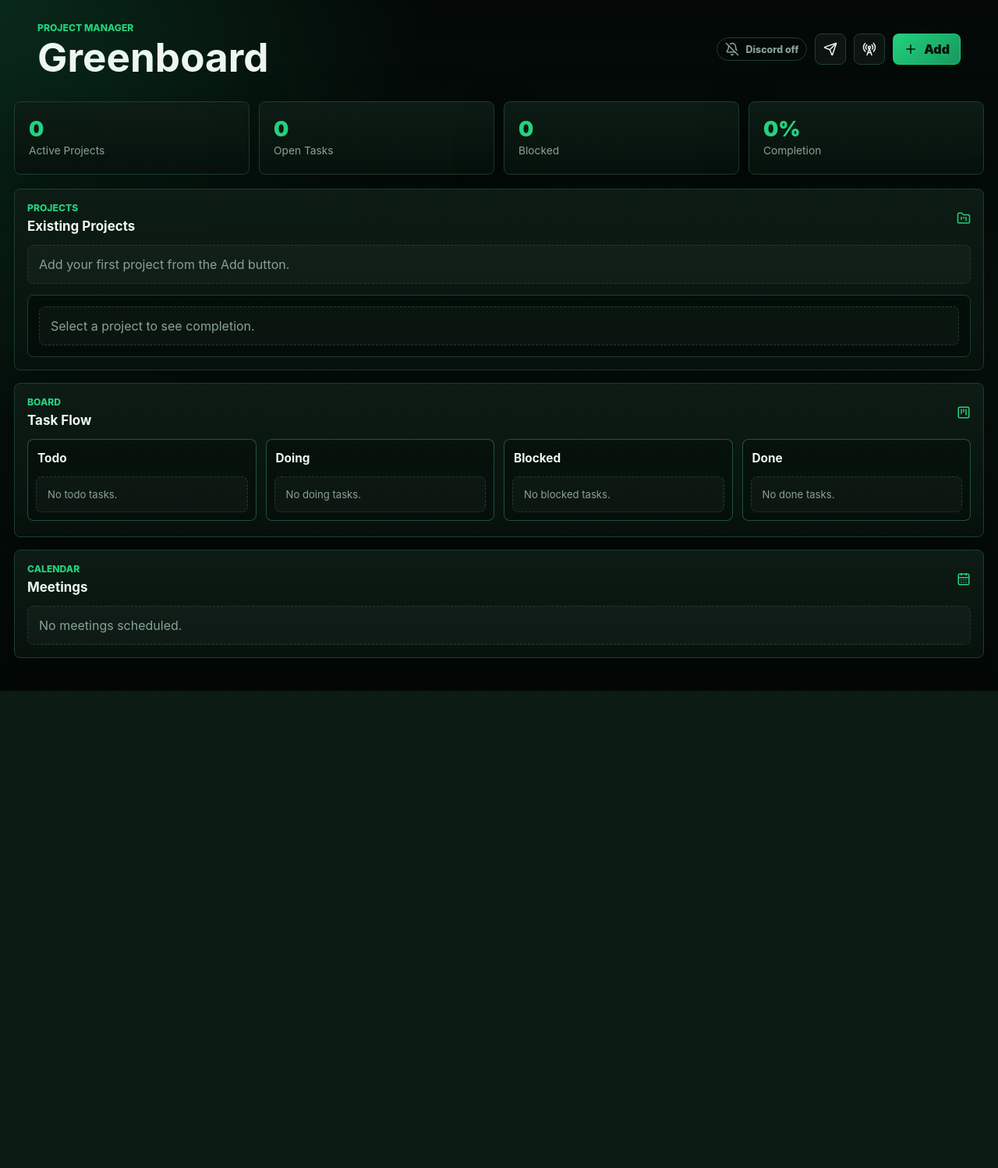
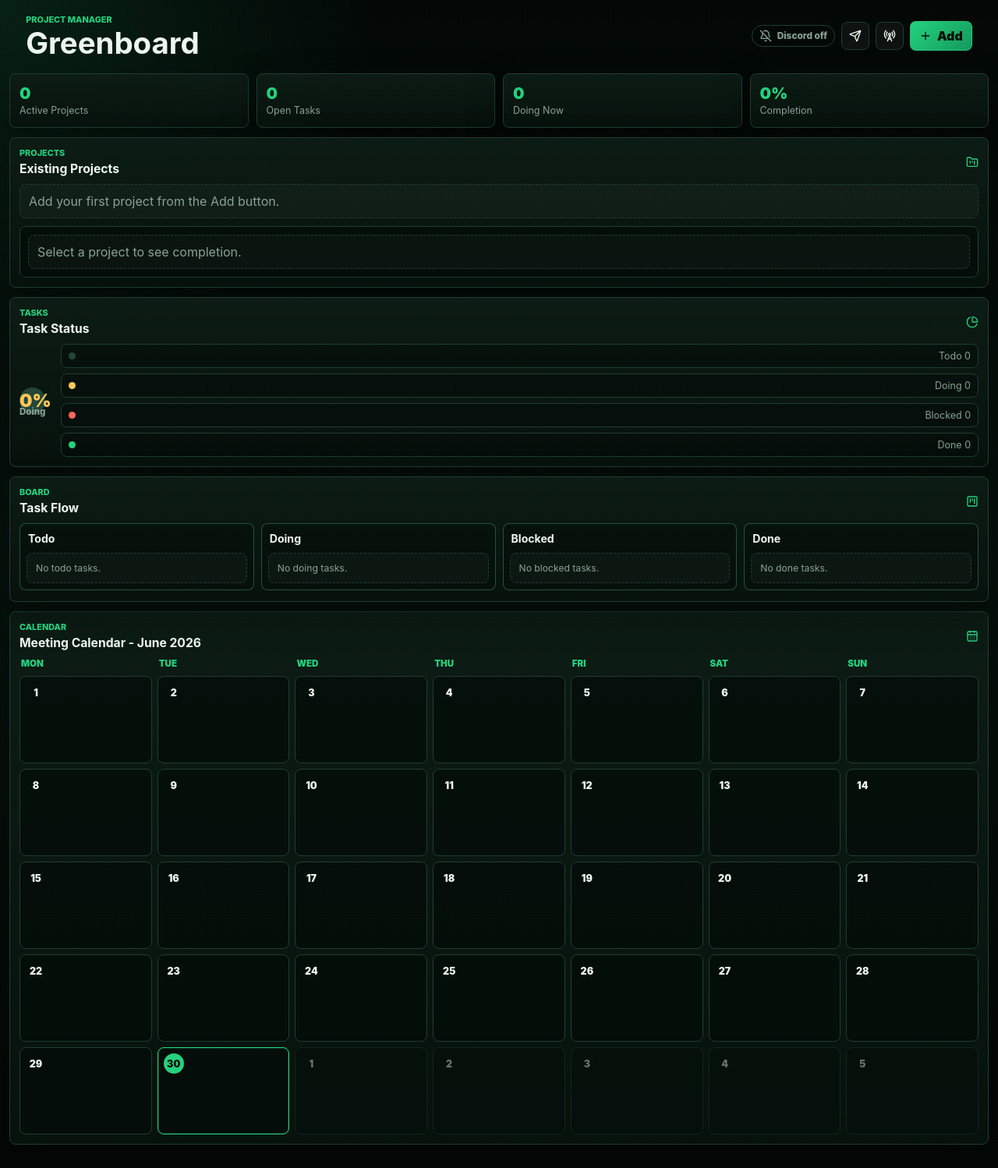
Before and after one commit to blackeyy22/Project_Manager, a Flask app: page / in a window 1280 px wide. Shown: the whole page at 78% size. Before the commit the page ends 886 px from the top, so only its background shows below. Run offline with Flask 3, Linux system fonts and the light colour scheme; data that the repository does not hold is empty.

Commit message:
Add compact dashboard calendar and task charts

```diff
--- a/app.py
+++ b/app.py
@@ -1,5 +1,6 @@
 from __future__ import annotations
 
+import calendar
 import json
 import os
 import sqlite3
@@ -184,10 +185,13 @@ def register_routes(app: Flask) -> None:
         ).fetchall()
         stats = load_stats(db)
         project_summaries = load_project_summaries(db, projects)
+        task_chart = load_task_chart(db)
+        calendar_month = load_calendar_month(meetings)
         discord_ready = bool(current_app.config.get("DISCORD_WEBHOOK_URL"))
 
         return render_template(
             "index.html",
+            calendar_month=calendar_month,
             discord_ready=discord_ready,
             meeting_statuses=MEETING_STATUSES,
             meetings=meetings,
@@ -195,6 +199,7 @@ def register_routes(app: Flask) -> None:
             projects=projects,
             project_summaries=project_summaries,
             stats=stats,
+            task_chart=task_chart,
             task_priorities=TASK_PRIORITIES,
             task_statuses=TASK_STATUSES,
             tasks=tasks,
@@ -543,6 +548,85 @@ def load_stats(db: sqlite3.Connection) -> dict[str, int]:
     }
 
 
+def load_task_chart(db: sqlite3.Connection) -> dict:
+    counts = {status: 0 for status in TASK_STATUSES}
+    for row in db.execute("SELECT status, COUNT(*) AS count FROM tasks GROUP BY status"):
+        if row["status"] in counts:
+            counts[row["status"]] = row["count"]
+
+    total = sum(counts.values())
+    done = counts["Done"]
+    doing = counts["Doing"]
+    blocked = counts["Blocked"]
+    todo = counts["Todo"]
+    done_degrees = round((done / total) * 360) if total else 0
+    doing_degrees = done_degrees + (round((doing / total) * 360) if total else 0)
+    blocked_degrees = doing_degrees + (round((blocked / total) * 360) if total else 0)
+
+    return {
+        "counts": counts,
+        "total": total,
+        "todo": todo,
+        "doing": doing,
+        "blocked": blocked,
+        "done": done,
+        "done_percent": round((done / total) * 100) if total else 0,
+        "doing_percent": round((doing / total) * 100) if total else 0,
+        "done_degrees": done_degrees,
+        "doing_degrees": doing_degrees,
+        "blocked_degrees": blocked_degrees,
+    }
+
+
+def load_calendar_month(meetings: list[sqlite3.Row]) -> dict:
+    today = datetime.now().date()
+    month_calendar = calendar.Calendar(firstweekday=0)
+    meetings_by_date: dict[str, list[dict]] = {}
+    for meeting in meetings:
+        starts_at = parse_datetime(meeting["starts_at"])
+        if starts_at is None:
+            continue
+
+        key = starts_at.date().isoformat()
+        meetings_by_date.setdefault(key, []).append(
+            {
+                "id": meeting["id"],
+                "project_id": meeting["project_id"],
+                "project_name": meeting["project_name"] or "Unassigned",
+                "project_git_url": meeting["project_git_url"] or "",
+                "title": meeting["title"],
+                "status": meeting["status"],
+                "starts_at": meeting["starts_at"],
+                "ends_at": meeting["ends_at"] or "",
+                "time": starts_at.strftime("%H:%M"),
+                "location": meeting["location"] or "",
+                "attendees": meeting["attendees"] or "",
+                "agenda": meeting["agenda"] or "",
+            }
+        )
+
+    weeks = []
+    for week in month_calendar.monthdatescalendar(today.year, today.month):
+        weeks.append(
+            [
+                {
+                    "date": day.isoformat(),
+                    "number": day.day,
+                    "in_month": day.month == today.month,
+                    "is_today": day == today,
+                    "meetings": meetings_by_date.get(day.isoformat(), []),
+                }
+                for day in week
+            ]
+        )
+
+    return {
+        "label": today.strftime("%B %Y"),
+        "weekdays": ["Mon", "Tue", "Wed", "Thu", "Fri", "Sat", "Sun"],
+        "weeks": weeks,
+    }
+
+
 def load_project_summaries(
     db: sqlite3.Connection, projects: list[sqlite3.Row]
 ) -> list[dict]:
@@ -663,6 +747,15 @@ def current_timestamp() -> str:
     return datetime.now().strftime(DATETIME_FORMAT)
 
 
+def parse_datetime(value: str | None) -> datetime | None:
+    if not value:
+        return None
+    try:
+        return datetime.strptime(value, DATETIME_FORMAT)
+    except ValueError:
+        return None
+
+
 def optional_value(field: str) -> str | None:
     value = request.form.get(field, "").strip()
     return value or None
--- a/static/app.css
+++ b/static/app.css
@@ -12,7 +12,8 @@
   --green-mid: #15995d;
   --red: #ff665f;
   --amber: #ffc857;
-  --shadow: 0 20px 60px rgba(0, 0, 0, 0.36);
+  --todo: #244639;
+  --shadow: 0 16px 44px rgba(0, 0, 0, 0.34);
 }
 
 * {
@@ -27,7 +28,7 @@ body {
   margin: 0;
   min-height: 100vh;
   background:
-    radial-gradient(circle at top left, rgba(36, 209, 126, 0.16), transparent 34rem),
+    radial-gradient(circle at top left, rgba(36, 209, 126, 0.12), transparent 30rem),
     linear-gradient(180deg, #030806 0%, #06110c 48%, #030806 100%);
   color: var(--ink);
   font-family: Inter, ui-sans-serif, system-ui, -apple-system, BlinkMacSystemFont, "Segoe UI", sans-serif;
@@ -52,8 +53,8 @@ summary {
 }
 
 svg {
-  width: 18px;
-  height: 18px;
+  width: 16px;
+  height: 16px;
   flex: 0 0 auto;
 }
 
@@ -67,37 +68,33 @@ p {
 
 h1 {
   margin-bottom: 0;
-  font-size: clamp(2rem, 4vw, 3.6rem);
-  line-height: 0.96;
+  font-size: clamp(1.7rem, 3vw, 2.6rem);
+  line-height: 1;
 }
 
 h2 {
   margin-bottom: 0;
-  font-size: 1.06rem;
+  font-size: 0.98rem;
 }
 
-h3 {
-  margin-bottom: 0;
-  font-size: 0.96rem;
-}
-
+h3,
 h4 {
   margin-bottom: 0;
-  font-size: 0.92rem;
+  font-size: 0.88rem;
 }
 
 .app-header {
   display: flex;
   align-items: center;
   justify-content: space-between;
-  gap: 24px;
-  padding: 28px clamp(18px, 4vw, 48px) 20px;
+  gap: 18px;
+  padding: 18px clamp(14px, 2.6vw, 34px) 12px;
 }
 
 .eyebrow {
-  margin: 0 0 6px;
+  margin: 0 0 4px;
   color: var(--green);
-  font-size: 0.76rem;
+  font-size: 0.68rem;
   font-weight: 800;
   letter-spacing: 0;
   text-transform: uppercase;
@@ -111,7 +108,7 @@ h4 {
 .detail-link-row {
   display: flex;
   align-items: center;
-  gap: 10px;
+  gap: 8px;
 }
 
 .header-actions {
@@ -125,12 +122,12 @@ h4 {
 .meeting-time {
   display: inline-flex;
   align-items: center;
-  min-height: 30px;
-  gap: 8px;
+  min-height: 28px;
+  gap: 7px;
   border: 1px solid var(--line);
   border-radius: 999px;
-  padding: 5px 10px;
-  font-size: 0.78rem;
+  padding: 4px 9px;
+  font-size: 0.74rem;
   font-weight: 800;
 }
 
@@ -146,23 +143,23 @@ h4 {
 }
 
 main {
-  width: min(1680px, calc(100% - 36px));
-  margin: 0 auto 42px;
+  width: min(1760px, calc(100% - 24px));
+  margin: 0 auto 30px;
 }
 
 .metrics-strip {
   display: grid;
   grid-template-columns: repeat(4, minmax(0, 1fr));
-  gap: 12px;
-  margin: 12px 0 18px;
+  gap: 10px;
+  margin: 8px 0 12px;
 }
 
 .metric,
 .project-rail,
+.task-overview,
 .board-panel,
-.calendar-panel,
+.calendar-full-panel,
 .task-card,
-.meeting-card,
 .modal {
   border: 1px solid var(--line);
   background: linear-gradient(180deg, rgba(13, 28, 21, 0.96), rgba(7, 18, 13, 0.96));
@@ -170,43 +167,44 @@ main {
 }
 
 .metric {
-  min-height: 94px;
+  min-height: 70px;
   border-radius: 8px;
-  padding: 18px;
+  padding: 12px;
 }
 
 .metric span {
   display: block;
-  margin-bottom: 3px;
+  margin-bottom: 2px;
   color: var(--green);
-  font-size: 1.7rem;
+  font-size: 1.28rem;
   font-weight: 900;
 }
 
 .metric p {
   margin-bottom: 0;
   color: var(--muted);
-  font-size: 0.86rem;
+  font-size: 0.78rem;
 }
 
 .dashboard-grid {
   display: grid;
-  grid-template-columns: minmax(270px, 0.78fr) minmax(560px, 1.6fr) minmax(300px, 0.82fr);
-  gap: 16px;
+  grid-template-columns: minmax(250px, 0.72fr) minmax(210px, 0.48fr) minmax(540px, 1.8fr);
+  gap: 12px;
   align-items: start;
 }
 
 .project-rail,
+.task-overview,
 .board-panel,
-.calendar-panel {
+.calendar-full-panel {
   min-width: 0;
   border-radius: 8px;
-  padding: 16px;
+  padding: 12px;
 }
 
 .section-heading {
   justify-content: space-between;
-  margin-bottom: 14px;
+  margin-bottom: 10px;
 }
 
 .section-heading > svg {
@@ -214,28 +212,27 @@ main {
 }
 
 .project-list,
-.meeting-list,
 .task-stack {
   display: grid;
-  gap: 10px;
+  gap: 8px;
 }
 
 .project-list {
-  margin-bottom: 14px;
+  margin-bottom: 10px;
 }
 
 .project-row {
   display: grid;
-  grid-template-columns: minmax(0, 1fr) 72px;
+  grid-template-columns: minmax(0, 1fr) 58px;
   align-items: center;
-  gap: 12px;
+  gap: 10px;
   width: 100%;
-  min-height: 66px;
+  min-height: 54px;
   border: 1px solid var(--line);
   border-radius: 8px;
   background: rgba(4, 12, 8, 0.76);
   color: var(--ink);
-  padding: 12px;
+  padding: 9px;
   text-align: left;
 }
 
@@ -273,107 +270,197 @@ main {
   border: 1px solid var(--line);
   border-radius: 8px;
   background: rgba(4, 12, 8, 0.72);
-  padding: 14px;
+  padding: 10px;
 }
 
 .detail-top {
   display: flex;
   align-items: center;
   justify-content: space-between;
-  gap: 14px;
+  gap: 10px;
 }
 
 .detail-top h2 {
-  margin-bottom: 10px;
-  font-size: 1.35rem;
+  margin-bottom: 8px;
+  font-size: 1.08rem;
+}
+
+.pie,
+.task-pie {
+  display: grid;
+  place-items: center;
+  aspect-ratio: 1;
+  border-radius: 50%;
+  position: relative;
 }
 
 .pie {
-  display: grid;
-  place-items: center;
-  width: 116px;
-  aspect-ratio: 1;
-  border-radius: 50%;
+  width: 88px;
   background: conic-gradient(var(--green) var(--value), rgba(255, 255, 255, 0.08) 0);
-  position: relative;
 }
 
-.pie::after {
+.pie::after,
+.task-pie::after {
   content: "";
   position: absolute;
-  inset: 14px;
   border-radius: 50%;
   background: var(--surface);
 }
 
-.pie span {
+.pie::after {
+  inset: 11px;
+}
+
+.pie span,
+.task-pie span,
+.task-pie small {
   position: relative;
   z-index: 1;
+}
+
+.pie span {
   color: var(--green);
-  font-size: 1.25rem;
+  font-size: 1.05rem;
   font-weight: 900;
 }
 
 .detail-description {
-  margin: 14px 0;
+  margin: 10px 0;
   color: #c6d6ce;
-  line-height: 1.5;
+  font-size: 0.86rem;
+  line-height: 1.42;
 }
 
 .detail-stats {
   display: grid;
   grid-template-columns: repeat(3, minmax(0, 1fr));
-  gap: 8px;
-  margin-bottom: 12px;
+  gap: 6px;
+  margin-bottom: 10px;
 }
 
 .detail-stats span {
   display: grid;
-  gap: 3px;
+  gap: 2px;
   border: 1px solid var(--line);
   border-radius: 8px;
-  padding: 9px;
+  padding: 7px;
   color: var(--muted);
-  font-size: 0.74rem;
+  font-size: 0.68rem;
 }
 
 .detail-stats strong {
   color: var(--ink);
-  font-size: 1rem;
+  font-size: 0.92rem;
+}
+
+.task-pie-wrap {
+  display: grid;
+  justify-items: center;
+  gap: 12px;
+}
+
+.task-pie {
+  width: min(150px, 82%);
+  background:
+    conic-gradient(
+      var(--green) 0deg var(--done),
+      var(--amber) var(--done) var(--doing),
+      var(--red) var(--doing) var(--blocked),
+      var(--todo) var(--blocked) 360deg
+    );
+}
+
+.task-pie::after {
+  inset: 17px;
+}
+
+.task-pie span {
+  color: var(--amber);
+  font-size: 1.45rem;
+  font-weight: 900;
+}
+
+.task-pie small {
+  margin-top: 28px;
+  color: var(--muted);
+  font-size: 0.72rem;
+  font-weight: 800;
+  position: absolute;
+}
+
+.task-legend {
+  display: grid;
+  grid-template-columns: 1fr;
+  gap: 7px;
+  width: 100%;
+  color: var(--muted);
+  font-size: 0.78rem;
+}
+
+.task-legend span {
+  display: flex;
+  align-items: center;
+  justify-content: space-between;
+  gap: 8px;
+  border: 1px solid var(--line);
+  border-radius: 8px;
+  padding: 7px 9px;
+  background: rgba(3, 8, 6, 0.42);
+}
+
+.legend-dot {
+  width: 9px;
+  height: 9px;
+  border-radius: 50%;
+  margin-right: auto;
+}
+
+.legend-dot.todo {
+  background: var(--todo);
+}
+
+.legend-dot.doing {
+  background: var(--amber);
+}
+
+.legend-dot.blocked {
+  background: var(--red);
+}
+
+.legend-dot.done {
+  background: var(--green);
 }
 
 .board {
   display: grid;
-  grid-template-columns: repeat(4, minmax(190px, 1fr));
-  gap: 12px;
+  grid-template-columns: repeat(4, minmax(155px, 1fr));
+  gap: 9px;
   overflow-x: auto;
-  padding-bottom: 4px;
+  padding-bottom: 2px;
 }
 
 .board-column {
-  min-width: 190px;
+  min-width: 155px;
   border: 1px solid rgba(45, 109, 82, 0.7);
   border-radius: 8px;
   background: rgba(4, 12, 8, 0.5);
-  padding: 10px;
+  padding: 8px;
 }
 
 .column-heading {
-  margin-bottom: 10px;
-  padding: 4px 2px;
+  margin-bottom: 8px;
+  padding: 2px;
 }
 
-.task-card,
-.meeting-card {
+.task-card {
   border-radius: 8px;
-  padding: 12px;
+  padding: 9px;
 }
 
-.task-card p,
-.meeting-card p {
-  margin: 7px 0 10px;
+.task-card p {
+  margin: 5px 0 8px;
   color: var(--muted);
-  font-size: 0.84rem;
+  font-size: 0.78rem;
 }
 
 .card-title-row {
@@ -438,21 +525,104 @@ summary::-webkit-details-marker {
   display: none;
 }
 
-.meeting-card {
-  display: grid;
-  gap: 8px;
+.calendar-full-panel {
+  margin-top: 12px;
 }
 
-.meeting-time {
-  justify-content: center;
-  border-color: rgba(36, 209, 126, 0.32);
-  background: rgba(36, 209, 126, 0.08);
-  color: #d7ffe6;
+.calendar-grid {
+  display: grid;
+  grid-template-columns: repeat(7, minmax(128px, 1fr));
+  gap: 7px;
+  overflow-x: auto;
 }
 
-.meeting-meta {
+.calendar-weekday {
+  color: var(--green);
+  font-size: 0.72rem;
+  font-weight: 900;
+  text-transform: uppercase;
+  padding: 0 2px 2px;
+}
+
+.calendar-day {
+  min-height: 112px;
+  border: 1px solid var(--line);
+  border-radius: 8px;
+  background: rgba(4, 12, 8, 0.72);
+  padding: 7px;
+}
+
+.calendar-day.outside-month {
+  opacity: 0.42;
+}
+
+.calendar-day.today {
+  border-color: var(--green);
+  box-shadow: inset 0 0 0 1px rgba(36, 209, 126, 0.22);
+}
+
+.calendar-day-number {
+  width: 26px;
+  height: 26px;
+  display: grid;
+  place-items: center;
+  border-radius: 50%;
+  color: var(--ink);
+  font-size: 0.78rem;
+  font-weight: 900;
+}
+
+.calendar-day.today .calendar-day-number {
+  background: var(--green);
+  color: #031008;
+}
+
+.calendar-events {
+  display: grid;
+  gap: 6px;
+  margin-top: 6px;
+}
+
+.calendar-meeting {
+  border: 1px solid rgba(36, 209, 126, 0.25);
+  border-radius: 8px;
+  background: rgba(36, 209, 126, 0.09);
+  padding: 6px;
+}
+
+.calendar-meeting summary {
+  display: grid;
+  grid-template-columns: auto minmax(0, 1fr);
+  align-items: center;
+  width: 100%;
+  gap: 6px;
+  color: var(--ink);
+}
+
+.calendar-meeting summary span {
+  color: var(--green);
+  font-size: 0.68rem;
+  font-weight: 900;
+}
+
+.calendar-meeting summary strong {
+  overflow: hidden;
+  text-overflow: ellipsis;
+  white-space: nowrap;
+  font-size: 0.76rem;
+}
+
+.calendar-meeting p {
+  display: flex;
+  align-items: center;
+  gap: 5px;
+  margin: 6px 0 0;
   color: var(--muted);
-  font-size: 0.84rem;
+  font-size: 0.74rem;
+}
+
+.calendar-edit-form {
+  grid-template-columns: 1fr;
 }
 
 .empty-state,
@@ -460,13 +630,13 @@ summary::-webkit-details-marker {
   margin: 0;
   border: 1px dashed var(--line);
   border-radius: 8px;
-  padding: 14px;
+  padding: 11px;
   color: var(--muted);
   background: rgba(255, 255, 255, 0.03);
 }
 
 .empty-column {
-  font-size: 0.82rem;
+  font-size: 0.76rem;
 }
 
 button,
@@ -477,11 +647,11 @@ button,
   display: inline-flex;
   align-items: center;
   justify-content: center;
-  gap: 8px;
-  min-height: 40px;
+  gap: 7px;
+  min-height: 36px;
   border-radius: 8px;
   border: 1px solid transparent;
-  padding: 9px 13px;
+  padding: 8px 11px;
   color: inherit;
   font-weight: 900;
 }
@@ -511,8 +681,8 @@ button,
 }
 
 .icon-button {
-  width: 40px;
-  min-width: 40px;
+  width: 36px;
+  min-width: 36px;
   padding: 0;
 }
 
@@ -653,13 +823,19 @@ textarea:focus {
   display: grid;
 }
 
-@media (max-width: 1280px) {
+@media (max-width: 1320px) {
   .dashboard-grid {
     grid-template-columns: 1fr;
   }
 
   .board {
-    grid-template-columns: repeat(4, minmax(220px, 1fr));
+    grid-template-columns: repeat(4, minmax(210px, 1fr));
+  }
+
+  .task-pie-wrap {
+    grid-template-columns: auto minmax(200px, 1fr);
+    justify-items: start;
+    align-items: center;
   }
 }
 
--- a/templates/index.html
+++ b/templates/index.html
@@ -56,8 +56,8 @@
         <p>Open Tasks</p>
       </div>
       <div class="metric">
-        <span>{{ stats.blocked_tasks }}</span>
-        <p>Blocked</p>
+        <span>{{ task_chart.doing }}</span>
+        <p>Doing Now</p>
       </div>
       <div class="metric">
         <span>{{ stats.avg_completion }}%</span>
@@ -80,7 +80,7 @@
             <button class="project-row" type="button" data-project-id="{{ project.id }}">
               <span class="project-row-main">
                 <strong>{{ project.name }}</strong>
-                <small>{{ project.status }} · {{ project.open_tasks }} open</small>
+                <small>{{ project.status }} - {{ project.open_tasks }} open</small>
               </span>
               <span class="mini-progress" style="--progress: {{ project.completion }}%"></span>
             </button>
@@ -93,6 +93,31 @@
           <div class="empty-state">Select a project to see completion.</div>
         </article>
       </aside>
+
+      <section class="task-overview">
+        <div class="section-heading">
+          <div>
+            <p class="eyebrow">Tasks</p>
+            <h2>Task Status</h2>
+          </div>
+          <i data-lucide="pie-chart"></i>
+        </div>
+        <div class="task-pie-wrap">
+          <div
+            class="task-pie"
+            style="--done: {{ task_chart.done_degrees }}deg; --doing: {{ task_chart.doing_degrees }}deg; --blocked: {{ task_chart.blocked_degrees }}deg"
+          >
+            <span>{{ task_chart.doing_percent }}%</span>
+            <small>Doing</small>
+          </div>
+          <div class="task-legend">
+            <span><i class="legend-dot todo"></i>Todo {{ task_chart.todo }}</span>
+            <span><i class="legend-dot doing"></i>Doing {{ task_chart.doing }}</span>
+            <span><i class="legend-dot blocked"></i>Blocked {{ task_chart.blocked }}</span>
+            <span><i class="legend-dot done"></i>Done {{ task_chart.done }}</span>
+          </div>
+        </div>
+      </section>
 
       <section class="board-panel">
         <div class="section-heading">
@@ -200,39 +225,42 @@
           {% endfor %}
         </div>
       </section>
+    </section>
 
-      <aside class="calendar-panel">
+    <section class="calendar-full-panel">
       <div class="section-heading">
         <div>
           <p class="eyebrow">Calendar</p>
-            <h2>Meetings</h2>
+          <h2>Meeting Calendar - {{ calendar_month.label }}</h2>
         </div>
         <i data-lucide="calendar-days"></i>
       </div>
 
-        <div class="meeting-list">
-          {% for meeting in meetings %}
-            <article class="meeting-card">
-              <div>
-                <h3>{{ meeting.title }}</h3>
-                <p>{{ meeting.project_name or 'Unassigned' }}</p>
-              </div>
-              <span class="meeting-time">{{ meeting.starts_at }}</span>
+      <div class="calendar-grid" role="grid" aria-label="Meeting calendar">
+        {% for weekday in calendar_month.weekdays %}
+          <div class="calendar-weekday">{{ weekday }}</div>
+        {% endfor %}
+        {% for week in calendar_month.weeks %}
+          {% for day in week %}
+            <div class="calendar-day {{ '' if day.in_month else 'outside-month' }} {{ 'today' if day.is_today else '' }}">
+              <div class="calendar-day-number">{{ day.number }}</div>
+              <div class="calendar-events">
+                {% for meeting in day.meetings %}
+                  <details class="calendar-meeting">
+                    <summary>
+                      <span>{{ meeting.time }}</span>
+                      <strong>{{ meeting.title }}</strong>
+                    </summary>
+                    <p>{{ meeting.project_name }}</p>
                     {% if meeting.location %}
-                <span class="meeting-meta"><i data-lucide="map-pin"></i>{{ meeting.location }}</span>
-              {% endif %}
-              {% if meeting.attendees %}
-                <span class="meeting-meta"><i data-lucide="users"></i>{{ meeting.attendees }}</span>
+                      <p><i data-lucide="map-pin"></i>{{ meeting.location }}</p>
                     {% endif %}
                     {% if meeting.project_git_url %}
                       <a class="text-link" href="{{ meeting.project_git_url }}" target="_blank" rel="noreferrer">
-                  <i data-lucide="external-link"></i>
-                  Git
+                        <i data-lucide="external-link"></i>Git
                       </a>
                     {% endif %}
-              <details>
-                <summary>Edit</summary>
-                <form class="compact-form" method="post" action="{{ url_for('update_meeting', meeting_id=meeting.id) }}">
+                    <form class="compact-form calendar-edit-form" method="post" action="{{ url_for('update_meeting', meeting_id=meeting.id) }}">
                       <label class="full">
                         <span>Title</span>
                         <input name="title" type="text" value="{{ meeting.title }}" required>
@@ -260,19 +288,19 @@
                       </label>
                       <label>
                         <span>Ends</span>
-                    <input name="ends_at" type="datetime-local" value="{{ meeting.ends_at or '' }}">
+                        <input name="ends_at" type="datetime-local" value="{{ meeting.ends_at }}">
                       </label>
                       <label class="full">
                         <span>Location</span>
-                    <input name="location" type="text" value="{{ meeting.location or '' }}">
+                        <input name="location" type="text" value="{{ meeting.location }}">
                       </label>
                       <label class="full">
                         <span>Attendees</span>
-                    <input name="attendees" type="text" value="{{ meeting.attendees or '' }}">
+                        <input name="attendees" type="text" value="{{ meeting.attendees }}">
                       </label>
                       <label class="full">
                         <span>Agenda</span>
-                    <textarea name="agenda" rows="2">{{ meeting.agenda or '' }}</textarea>
+                        <textarea name="agenda" rows="2">{{ meeting.agenda }}</textarea>
                       </label>
                       <button class="secondary" type="submit">
                         <i data-lucide="save"></i>
@@ -286,12 +314,12 @@
                       </button>
                     </form>
                   </details>
-            </article>
-          {% else %}
-            <p class="empty-state">No meetings scheduled.</p>
                 {% endfor %}
               </div>
-      </aside>
+            </div>
+          {% endfor %}
+        {% endfor %}
+      </div>
     </section>
   </main>
 
@@ -481,7 +509,7 @@
         <div class="detail-stats">
           <span><strong>${project.done_tasks}</strong> done</span>
           <span><strong>${project.open_tasks}</strong> open</span>
-          <span><strong>${project.task_completion}%</strong> task completion</span>
+          <span><strong>${project.task_completion}%</strong> task done</span>
         </div>
         <div class="detail-link-row">${gitLink}</div>
         <details class="project-editor">
```
Also changed, not shown: other parts of static/app.css (+30 -25 lines), tests/test_app.py (+46 -6 lines), README.md. Lines whose indentation alone changed are shown as unchanged.
